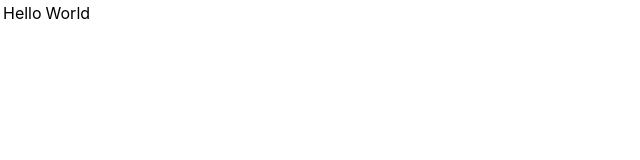
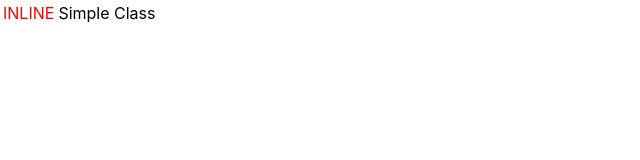
Before and after one commit to RoGueFroM/React-shenanigans, a React (Create React App) app: page / in a window 1280 px wide. Shown: the top 160 px of the page, without its empty margins (0-640 px from the left). Built offline with nearby package versions, Linux system fonts and the light colour scheme.

Commit message:
Pure inline styling

```diff
--- a/src/Fragments and style/Fragments.js
+++ b/src/Fragments and style/Fragments.js
@@ -5,10 +5,11 @@ import React, {Component, Fragment} from "react";
 // 		<td key="2">World</td>
 // ]);
 
+
 const Columns = () => (
 		<Fragment>
-			<td>Hello</td>
-			<td>World</td>
+			<td style={{color: "red", textTransform: "uppercase"}}>Inline</td>
+			<td>Simple Class</td>
 		</Fragment>
 );
 
```
